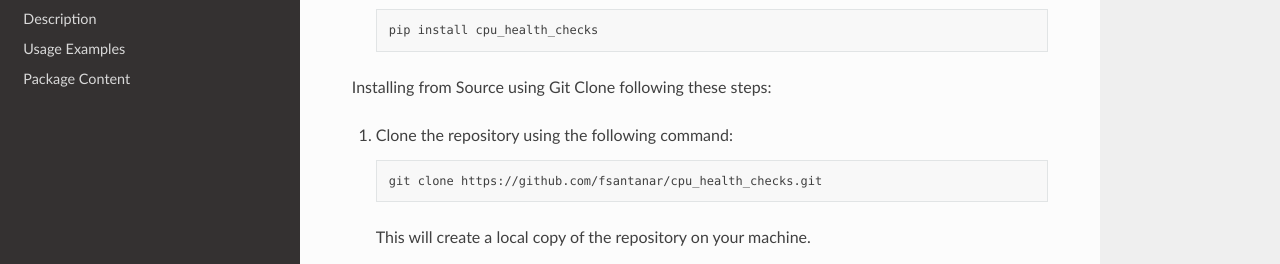
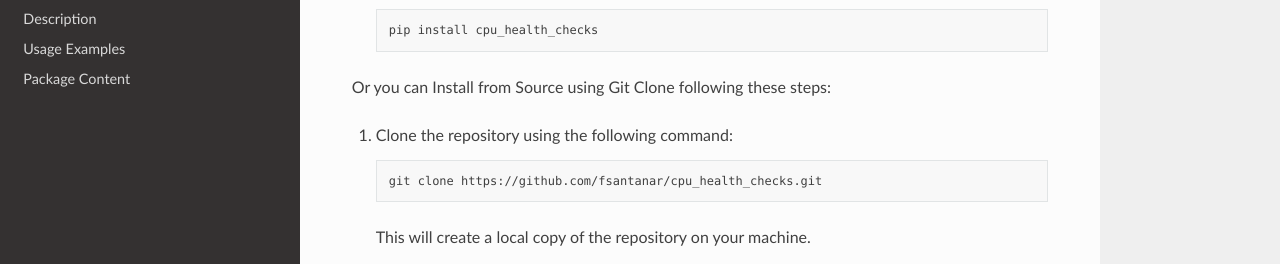
Before and after one commit to fsantanar/cpu_health_checks, a Sphinx documentation site: the page built from docs/sphinx/Installing.rst, in a window 1280 px wide and 1108 px high. Shown: the part 223-487 px from the top of the window. Built offline with Sphinx 7.4.7 and the Read the Docs theme 2.0.0, drawn with Linux system fonts in a browser that asks for light colours.

Commit message:
editing .rst files

```diff
--- a/docs/sphinx/Installing.rst
+++ b/docs/sphinx/Installing.rst
@@ -7,7 +7,7 @@ To install the CPU Health Checks package you can either use PyPI (Not Available
 
       pip install cpu_health_checks
 
-Installing from Source using Git Clone following these steps:
+Or you can Install from Source using Git Clone following these steps:
 
 1. Clone the repository using the following command:
 
```
